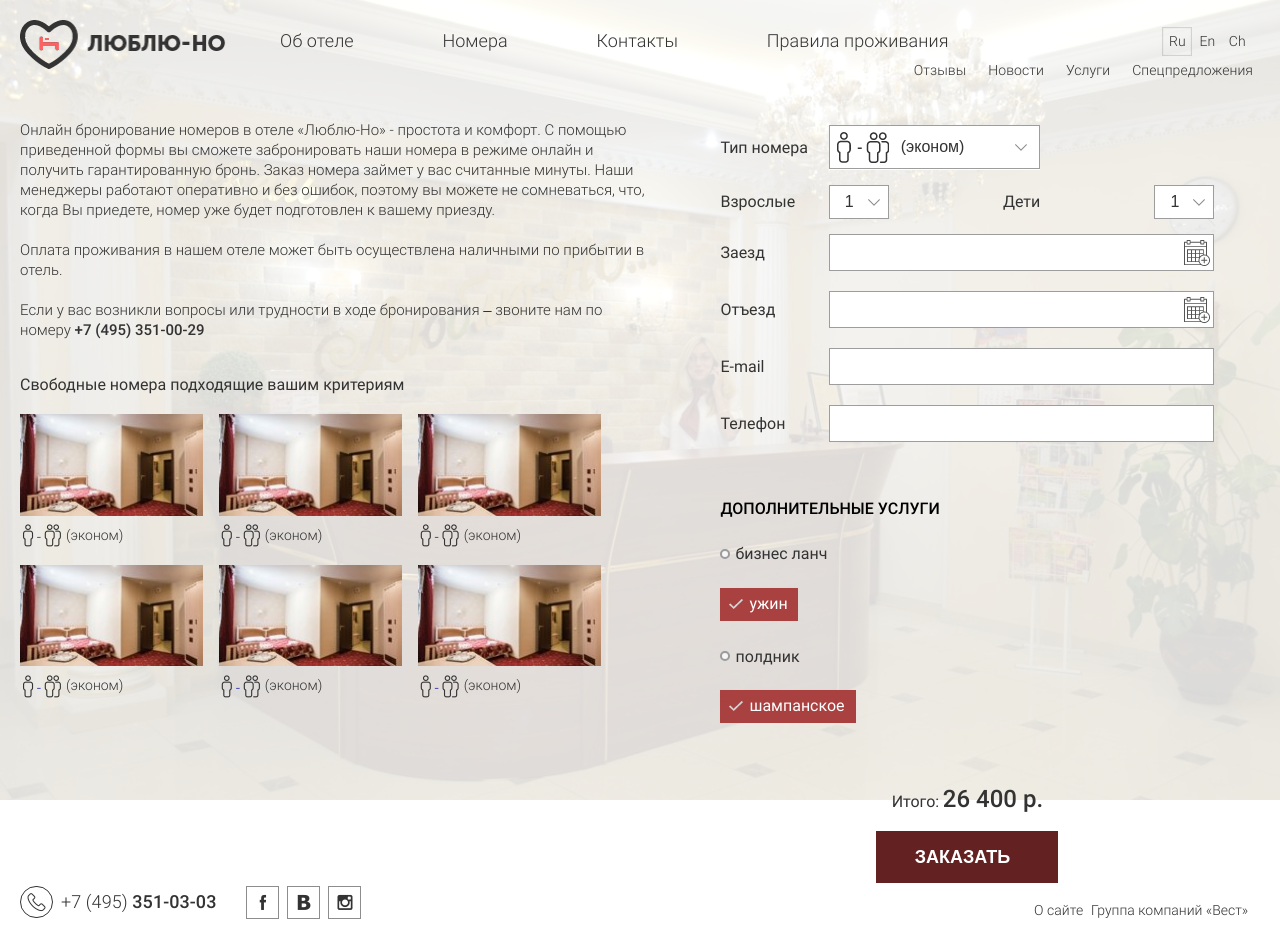
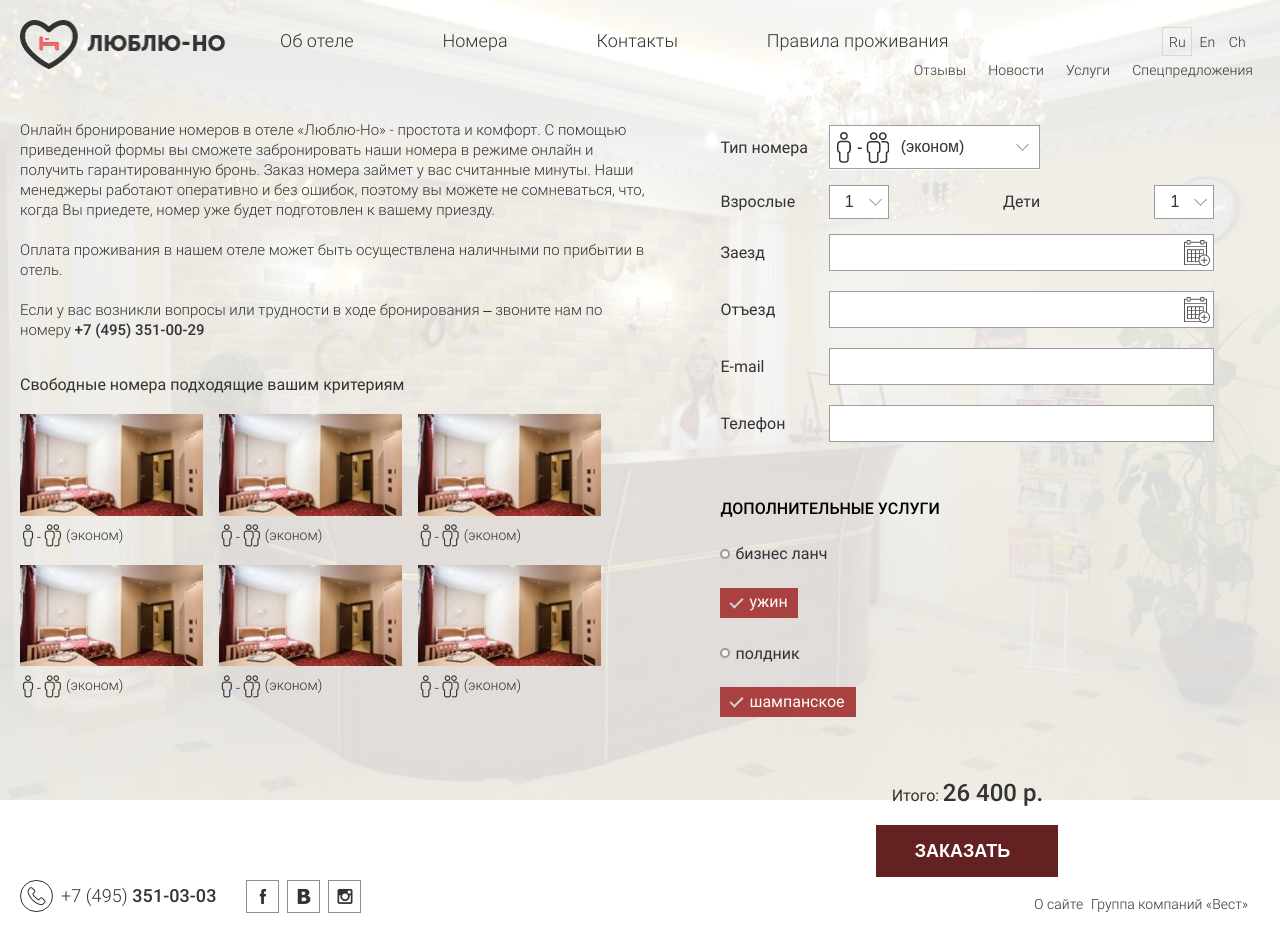
Before and after one commit to RuslanTsymbal/lubluno, a website: page app/index.html in a window 1280 px wide. Drawn offline with Linux system fonts and the light colour scheme; files whose address does not match are found by name; a web font is replaced by a local one.

Commit message:
add arrow border

```diff
--- a/app/index.html
+++ b/app/index.html
@@ -270,14 +270,14 @@
 
               <div class="box-checkbox">
 
-                <label class="label-1"><input class="check_js check-lunch" type="checkbox" name="lunch" value="lunch">бизнес ланч</label>
+                <label class="label-1"><input class="styled_js check-lunch" type="checkbox" name="lunch" value="lunch">бизнес ланч</label>
 
-                <label class="label-2"><input class="check_js checked check-dinner" type="checkbox" name="dinner" value="dinner"></label>
+                <label class="label-2"><input class="styled_js checked checked_js check-dinner" type="checkbox" name="dinner" value="dinner"></label>
 
-                <label class="label-1"><input class="check_js check-afternoon-snack" type="checkbox"
+                <label class="label-1"><input class="styled_js check-afternoon-snack" type="checkbox"
                   name="afternoon-snack" value="afternoon-snack">полдник</label>
 
-                <label class="label-2"><input class="check_js checked check-champagne" type="checkbox"
+                <label class="label-2"><input class="styled_js checked_js checked check-champagne" type="checkbox"
                 name="champagne" value="champagne"></label>
 
               </div><!-- .box-checkbox -->
--- a/app/js/custom.js
+++ b/app/js/custom.js
@@ -52,12 +52,10 @@ $(function(){
   /*Formstyler*/
   if($('.styled_js').length) {
     $('.styled_js').styler();
-    $('.check_js').styler();
   }
 
-   /*Calendar jquery-ui */
 
-
+  /*Calendar jquery-ui */
   if ($('.calendar_js').length) {
     $( function() {
       $( ".calendar_js" ).datepicker();
@@ -74,8 +72,9 @@ $(function(){
     $(this).toggleClass('lang-active_js');
   });
 
+
   //Add class checkbox in form
-  $( '.check_js').click(function() {
+  $( '.checked_js').click(function() {
     $(this).toggleClass('checked');
   });
 
@@ -83,8 +82,7 @@ $(function(){
   //burger-menu
   $( ".burger-menu" ).click(function() {
     $(".header-content").toggleClass('display-flex');
-    $(".burger-menu").toggleClass('burger-menu__click');
-    $(this).toggleClass('burger-menu_change');
+    $(this).toggleClass('burger-menu__click');
 
     var darkBlock = $("div").is("#overlay");
 
--- a/app/scss/elements/_form-elements.scss
+++ b/app/scss/elements/_form-elements.scss
@@ -45,15 +45,6 @@
   background-color: #ffffff;
   text-align: center;
 }
-
-// .select-border {
-//   border-top: 1px solid #9d9d9d;
-//   border-right: 1px solid #9d9d9d;
-//   border-bottom: 1px solid #9d9d9d;
-//   border-left: 1px solid #9d9d9d;
-//   background-color: #ffffff;
-//   text-align: center;
-// }
 
 .field-rom {
 
@@ -127,16 +118,6 @@
   text-align: center;
 }
 
-// .field-rom {
-
-//   .jq-selectbox__select {
-//     background-image: url(../img/bg-people.png);
-//     background-repeat: no-repeat;
-//     background-size: auto;
-//     background-position: left 9px center;
-//     padding-left: 71px;
-//   }
-// }
 .jq-selectbox__select:hover {
   background: #fff;
 }
@@ -163,14 +144,14 @@
 .jq-selectbox__select:before {
   content: "";
   display: block;
-  width: 22px;
-  height: 10px;
-  right: 3px;
-  top: 18px;
+  width: 9px;
+  height: 9px;
+  right: 12px;
+  top: 14px;
   position: absolute;
-  background-image: url(../img/arrow-select.png);
-  background-repeat: no-repeat;
-  background-size: auto;
+  border-bottom: 1px solid #949494;
+  border-right: 1px solid #949494;
+  transform: rotate(405deg);
 }
 
 .jq-selectbox li:hover {
@@ -197,21 +178,15 @@
   .jq-selectbox__dropdown {
     top: 33px!important;
   }
-
-  // .jq-selectbox.focused .jq-selectbox__select {
-  //   background: #fff!important;
-  // }
 }
 
 .jq-selectbox.focused .jq-selectbox__select {
-  background: transparent;
+  // background: transparent;
 }
 
 .jq-selectbox.jqselect.styled_js.select-num.dropdown.opened {
   background: #fff;
 }
-
-
 
 .box-people {
   display: flex;
@@ -240,13 +215,13 @@
 
   .jq-selectbox__select {
     height: 34px;
-    background-color: #fff;
+    background-color: #fff!important;
     padding: 5px 16px 10px 15px;
   }
 
   .jq-selectbox__select:before {
-    right: -1px;
-    top: 13px;
+    right: 8px;
+    top: 9px;
   }
 
   .jq-selectbox__dropdown {
@@ -394,7 +369,7 @@
 
   .jq-checkbox  {
     width: 78px;
-    height: 33px;
+    height: 30px;
     color: #ffffff;
     font-family: $normal-font-family;
     font-size: 1.6rem;
@@ -405,14 +380,20 @@
     border-radius: 0!important;
   }
 
-  .checked {
-    background-image: url(../img/check.png);
-    background-repeat: no-repeat;
-    background-size: auto;
-    background-position: left 9px center;
+  .checked:before {
+    content: "";
+    display: block;
+    position: absolute;
+    width: 7px;
+    height: 13px;
+    left: 13px;
+    top: 7px;
+    border-bottom: 2px solid #d4d4d4;
+    border-right: 2px solid #d4d4d4;
+    transform: rotate(405deg);
   }
 
-  .jq-checkbox.check_js.check-champagne {
+  .jq-checkbox.styled_js.check-champagne {
     width: 136px;
   }
 }
@@ -425,7 +406,7 @@
   display: block;
   content: "ужин";
   position: absolute;
-  top: 1px;
+  top: -1px;
   left: 29px;
   color: #ffffff;
   font-family: $normal-font-family;
@@ -438,7 +419,7 @@
   display: block;
   content: "шампанское";
   position: absolute;
-  top: 1px;
+  top: 0px;
   left: 29px;
   color: #ffffff;
   font-family: $normal-font-family;
--- a/app/scss/layout/_header.scss
+++ b/app/scss/layout/_header.scss
@@ -58,6 +58,10 @@ header{
   color: #fd6262;
 }
 
+.list-lang__item {
+  text-align: center;
+}
+
 .list-lang__link {
   display: block;
   width: 30px;
@@ -67,14 +71,15 @@ header{
   font-weight: 300;
   line-height: 2.9rem;
   letter-spacing: 0.07px;
-  border: transparent;
+  border: 1px solid transparent;
 }
 
 .lang-active_js {
-  background-image: url(../img/bg-lang__link.png);
-  background-repeat: no-repeat;
-  background-size: 100% 100%;
-  background-position: center center;
+  border: 1px solid #d9d7d4;
+}
+
+.list-lang__link:hover {
+  border: 1px solid #d9d7d4;
 }
 
 .main-nav-right-list {
@@ -115,10 +120,6 @@ header{
   color: #fd6262;
 }
 
-.list-lang__item {
-  text-align: center;
-}
-
 .burger-menu {
   z-index: 113;
   cursor: pointer;
@@ -138,25 +139,18 @@ header{
   transition: 0.4s;
 }
 
-.burger-menu_change .bar1 {
+.burger-menu__click .bar1 {
   -webkit-transform: rotate(-45deg) translate(-9px, 6px) ;
   transform: rotate(-45deg) translate(-8px, 6px) ;
 }
 
-.burger-menu_change .bar2 {
+.burger-menu__click .bar2 {
   opacity: 0;
 }
 
-.burger-menu_change .bar3 {
+.burger-menu__click .bar3 {
   -webkit-transform: rotate(45deg) translate(-8px, -8px) ;
   transform: rotate(45deg) translate(-8px, -8px) ;
-}
-
-.burger-menu:hover {
-
-  .burger-menu__line {
-    background-color: #fd6262;
-  }
 }
 
 .burger-menu__click {
```
Also changed, not shown: app/css/style.css, 1 other file.
